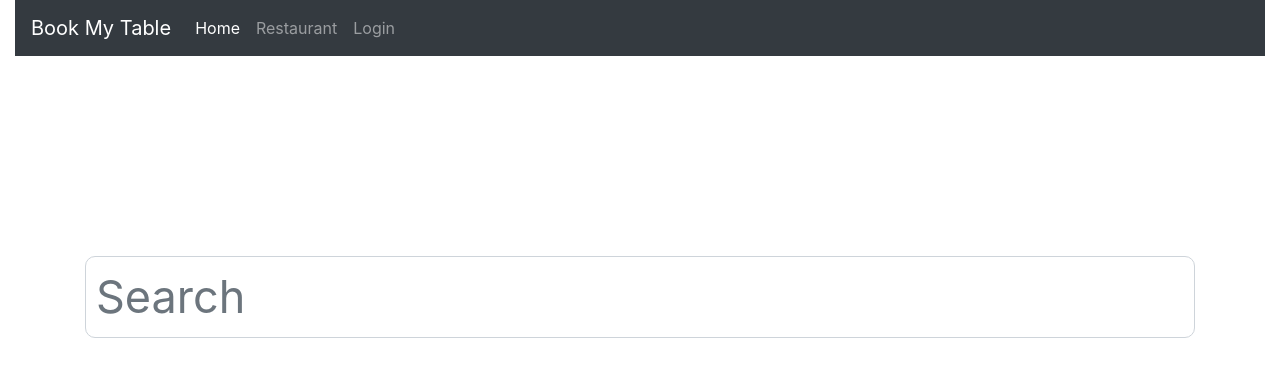
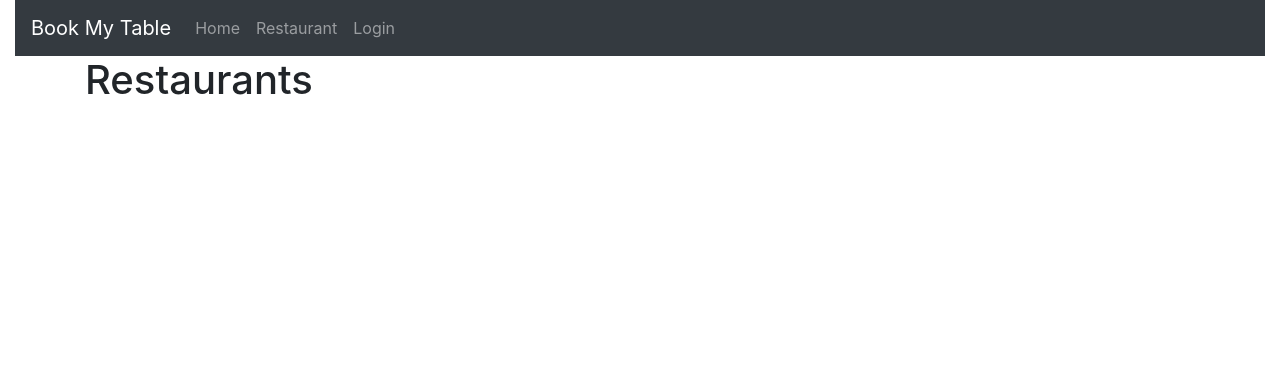
Before and after one commit to garganshul108/BookMyTable, a React (Create React App) app in the folder bookmytable/: page /restaurants in a window 1280 px wide. Shown: the top 376 px of the page. Built offline with nearby package versions, Linux system fonts and the light colour scheme.

Commit message:
Navigation bar start to work

```diff
--- a/bookmytable/package.json
+++ b/bookmytable/package.json
@@ -6,6 +6,7 @@
     "bootstrap": "^4.1.1",
     "react": "^16.8.6",
     "react-dom": "^16.8.6",
+    "react-router-dom": "^5.0.1",
     "react-scripts": "3.0.1"
   },
   "scripts": {
--- a/bookmytable/src/App.jsx
+++ b/bookmytable/src/App.jsx
@@ -1,7 +1,10 @@
 import React, { Component } from "react";
+import { Route, Switch } from "react-router-dom";
+
 import NaviagtionBar from "./components/navigationBar";
 import Home from "./components/home";
-
+import Restaurants from "./components/restaurants";
+import Login from "./components/login";
 class App extends Component {
   render() {
     console.log("My App");
@@ -14,7 +17,11 @@ class App extends Component {
         </div>
         <div className="row">
           <div className="container">
-            <Home />
+            <Switch>
+              <Route path="/restaurants" component={Restaurants} />
+              <Route path="/login" component={Login} />
+              <Route path="/" component={Home} />
+            </Switch>
           </div>
         </div>
       </div>
--- /dev/null
+++ b/bookmytable/src/components/login.jsx
@@ -0,0 +1,9 @@
+import React, { Component } from "react";
+
+class Login extends Component {
+  render() {
+    return <h1>Login</h1>;
+  }
+}
+
+export default Login;
--- a/bookmytable/src/components/navigationBar.jsx
+++ b/bookmytable/src/components/navigationBar.jsx
@@ -1,13 +1,13 @@
 import React, { Component } from "react";
-
+import { Link, NavLink } from "react-router-dom";
 class NaviagtionBar extends Component {
   state = {};
   render() {
     return (
       <nav class="navbar navbar-expand-lg navbar-dark bg-dark">
-        <a class="navbar-brand" href="#">
+        <Link class="navbar-brand" to="/">
           Book My Table
-        </a>
+        </Link>
         <button
           class="navbar-toggler"
           type="button"
@@ -21,15 +21,15 @@ class NaviagtionBar extends Component {
         </button>
         <div class="collapse navbar-collapse" id="navbarNavAltMarkup">
           <div class="navbar-nav">
-            <a class="nav-item nav-link active" href="#">
+            <NavLink class="nav-item nav-link" to="/home">
               Home
-            </a>
-            <a class="nav-item nav-link" href="#">
+            </NavLink>
+            <NavLink class="nav-item nav-link" to="/restaurants">
               Restaurant
-            </a>
-            <a class="nav-item nav-link" href="#">
+            </NavLink>
+            <NavLink class="nav-item nav-link" to="/login">
               Login
-            </a>
+            </NavLink>
           </div>
         </div>
       </nav>
--- /dev/null
+++ b/bookmytable/src/components/restaurants.jsx
@@ -0,0 +1,9 @@
+import React, { Component } from "react";
+
+class Restaurants extends Component {
+  render() {
+    return <h1>Restaurants</h1>;
+  }
+}
+
+export default Restaurants;
--- a/bookmytable/src/index.js
+++ b/bookmytable/src/index.js
@@ -4,9 +4,9 @@ import App from './App';
 import * as serviceWorker from './serviceWorker';
 import './index.css';
 import '../node_modules/bootstrap/dist/css/bootstrap.css';
+import { BrowserRouter } from 'react-router-dom'
 
-
-ReactDOM.render(<App />, document.getElementById('root'));
+ReactDOM.render(<BrowserRouter> <App /> </BrowserRouter>, document.getElementById('root'));
 
 // If you want your app to work offline and load faster, you can change
 // unregister() to register() below. Note this comes with some pitfalls.
```
Also changed, not shown: 1 other file (tests, documents, lock files or other folders).
